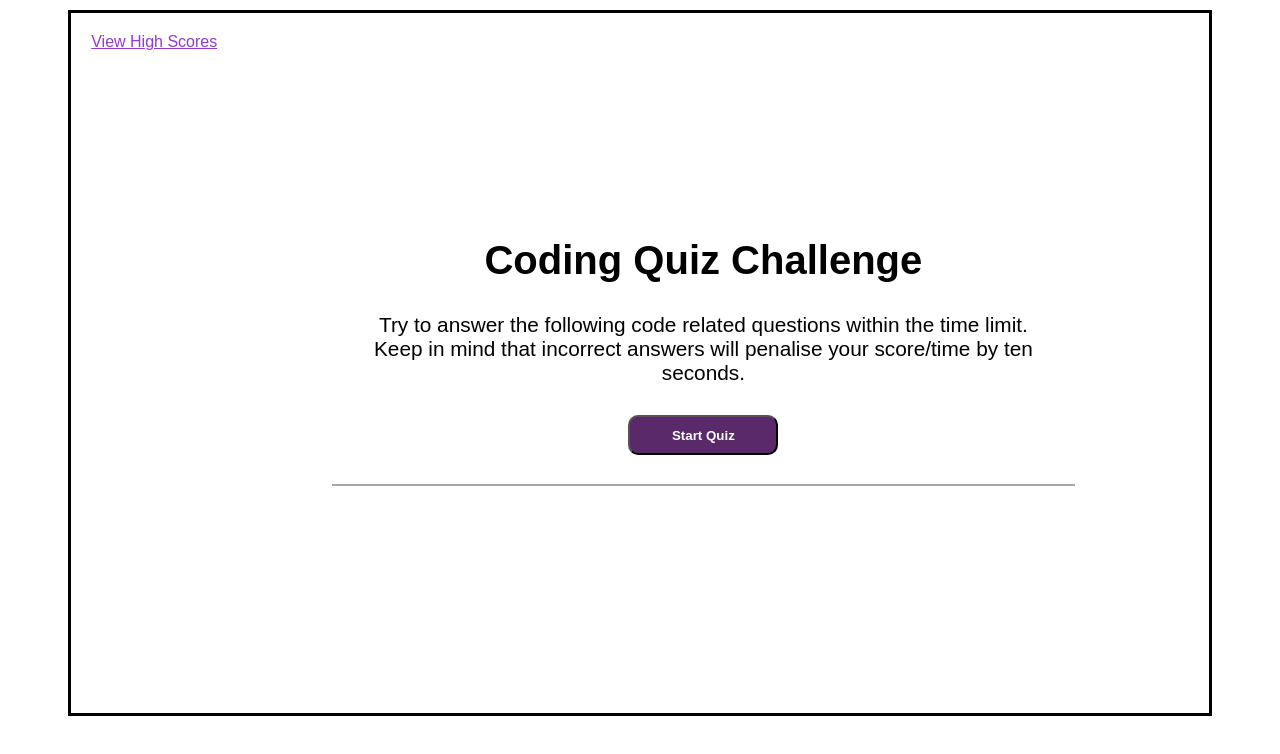
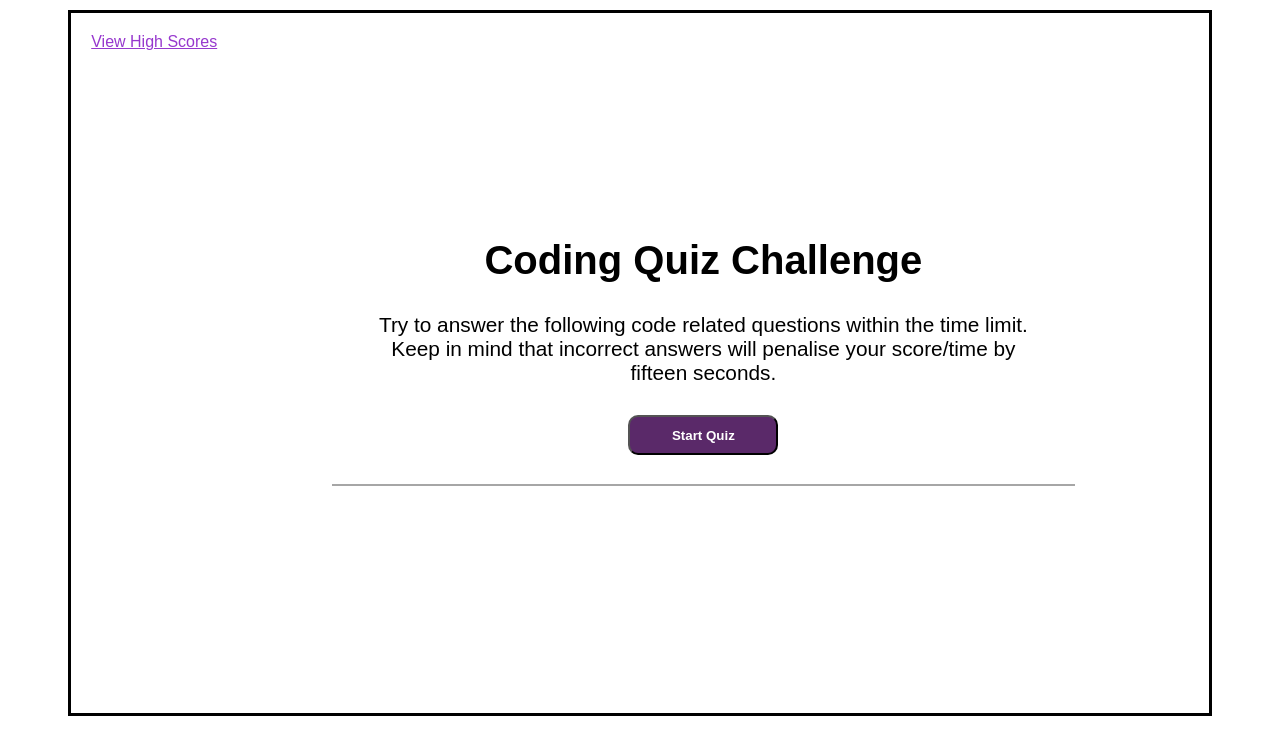
Before and after one commit to rtrevill/Coding-Quiz, a plain HTML site: page index.html in a window 1280 px wide. Drawn offline with Linux system fonts and the light colour scheme.

Commit message:
Added comments to .js files to describe functionality

```diff
--- a/assets/files/app.css
+++ b/assets/files/app.css
@@ -1,8 +1,6 @@
 :root {
-
     font-family: sans-serif;
 }
-
 
 #container {
     display: flex;
@@ -12,7 +10,6 @@
     margin: 10px auto;
     justify-content: space-between;
 }
-
 
 #options {
 margin-left: 0;
--- a/assets/files/app.js
+++ b/assets/files/app.js
@@ -12,15 +12,15 @@ var startButton = document.getElementById('start-game');
 var endGame = document.querySelector('form');
 var submit = document.getElementById('submit-score');
 
-
+//Opening screen
 function beforeStart(){
     H1.innerText = "Coding Quiz Challenge"
     questionText.classList.toggle('invis');
-    introText.innerText = "Try to answer the following code related questions within the time limit. \n Keep in mind that incorrect answers will penalise your score/time by ten seconds."
+    introText.innerText = "Try to answer the following code related questions within the time limit. \n Keep in mind that incorrect answers will penalise your score/time by fifteen seconds."
 }
 
 beforeStart()
-
+//Starts the game when the start button is clicked
 var startGame = startButton.addEventListener("click", function(event){
     introText.classList.add('invis');
     startButton.classList.add('invis');
@@ -28,6 +28,7 @@ var startGame = startButton.addEventListener("click", function(event){
     askQuestions();
 })
 
+//Starts the timer, and makes the options for the game visible. Also removes the options when timer runs out.
 function Countdown(){
 var timerRunning = setInterval(function() {
     timer--
@@ -45,6 +46,7 @@ var timerRunning = setInterval(function() {
 }, 1000);
 }
 
+//Setting the questions and answers in an array
 var questions = [
 {   Question:  "Commonly used data types DO Not include:",
     Answer1:   "strings",
@@ -83,6 +85,7 @@ var questions = [
 }
 ]
 
+//Prints on screen the questions and answers each round
 function askQuestions(){
     H1.classList.add('invis');
     questionText.classList.remove('invis');
@@ -93,7 +96,7 @@ function askQuestions(){
     answers[3].innerText = questions[qNum].Answer4;
 };
 
-
+//Checks each choice made by user for validity, and whether correct. Subtracts time if incorrect.
 var usersChoice = qBox.addEventListener("click", function listener(event){
     var correctAnswer = questions[qNum].Correct;
     element = event.target;
@@ -114,7 +117,7 @@ var usersChoice = qBox.addEventListener("click", function listener(event){
             }
 })
 
-
+//displays end game screen with score. Displays form for user to enter initials.
 function endOfGame() {
     H1.classList.remove('invis');
     H1.innerText = "All done!";
@@ -125,6 +128,7 @@ function endOfGame() {
     endGame.classList.toggle('invis');
 }
 
+//Creates object with user initials and score.
 submit.addEventListener("click", function(event) {
     event.preventDefault();
     var initials = document.getElementById('initials');
@@ -135,7 +139,7 @@ submit.addEventListener("click", function(event) {
     postScore(gameScore);
 });
 
-
+//Checks if any scores are in local storage. will add latest score in ranking order, trim list to max 10 entries, and store score list in local storage.
 function postScore(score){
     var doubleS = score.Score;
     var gameScore;
--- a/assets/files/app2-hs.js
+++ b/assets/files/app2-hs.js
@@ -5,6 +5,7 @@ var resetScores = document.querySelector('#reset-score');
 var highScoreArray = JSON.parse(localStorage.getItem("Score"));
 var revHighScore = highScoreArray.reverse();
 
+//Creates and displays a list of the highscores as recovered from local storage.
 for(let i =0; i < highScoreArray.length; i++){
     var idAndScore = document.createElement('li')
     idAndScore.textContent = "   " + revHighScore[i].Initials + "  -  " + revHighScore[i].Score;
@@ -12,11 +13,13 @@ for(let i =0; i < highScoreArray.length; i++){
     list.appendChild(idAndScore);
 }
 
+//Returns to home page when button is clicked.
 returnButton.addEventListener('click', function(event){
     event.preventDefault();
     window.location.replace("https://rtrevill.github.io/Coding-Quiz/")
 })
 
+//Clears high scores from loal storage when button is clicked.
 resetScores.addEventListener('click', function(event){
     event.preventDefault();
     var highScores = JSON.parse(localStorage.getItem("Score"))
```
Also changed, not shown: index.html (+0 -1 lines).
